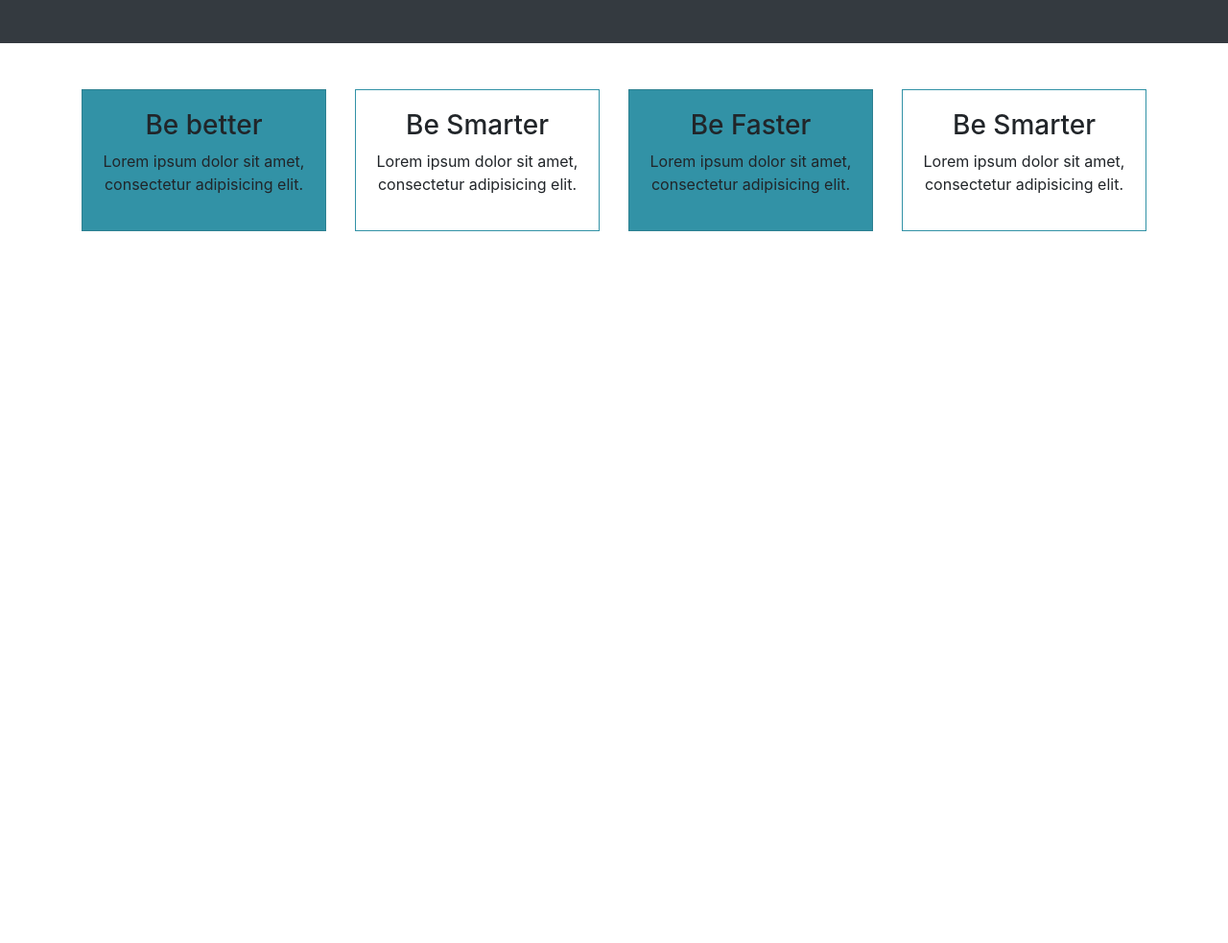
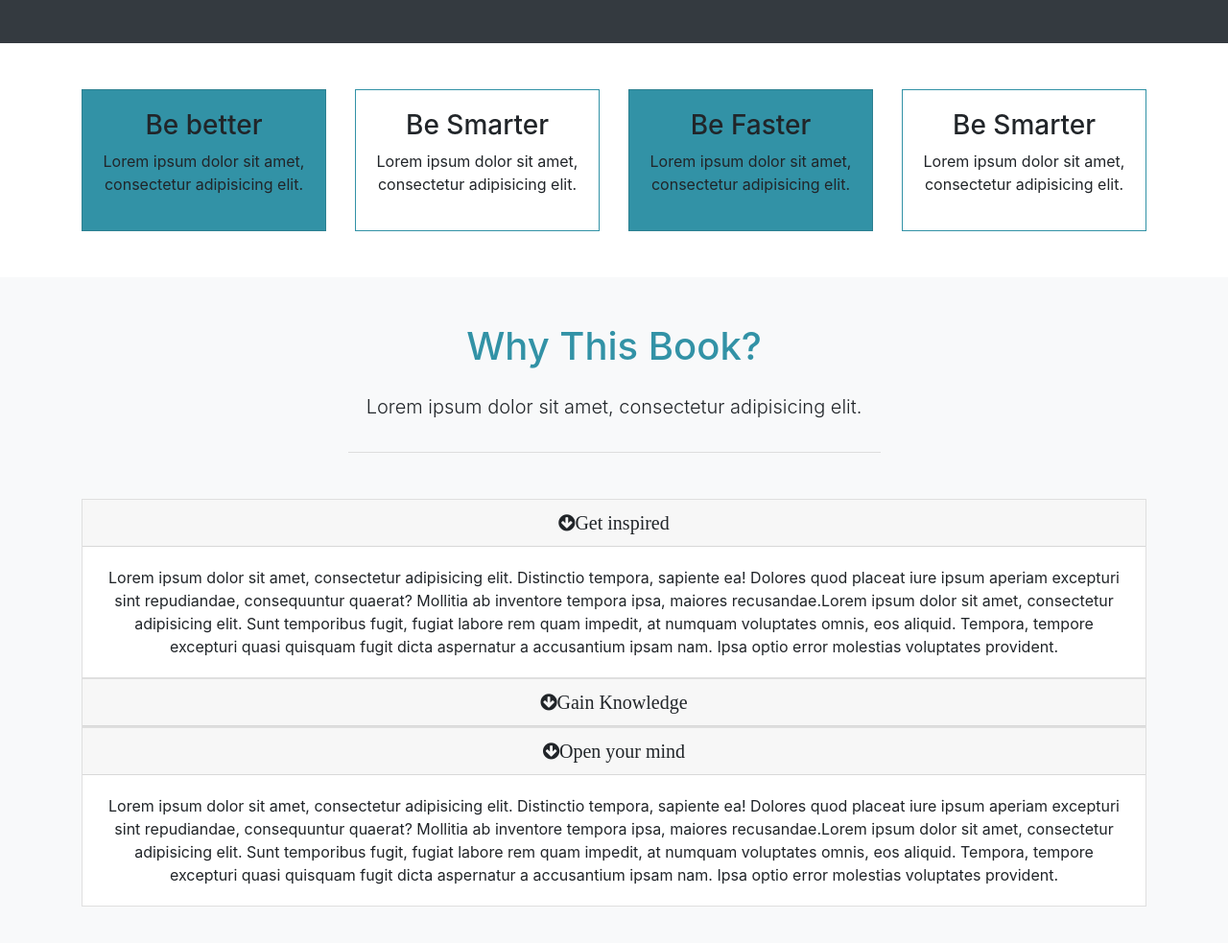
Before and after one commit to ModernGabbar/Mizuxe, a website: page src/index.html in a window 1280 px wide. Shown: the part 806-1789 px from the top of the page at 96% size. Before the commit the page ends 1095 px from the top, so only its background shows below. Drawn offline with Linux system fonts and the light colour scheme; files that its build step writes are made by us from their sources.

Commit message:
Added about and accordion sections

```diff
--- a/src/index.html
+++ b/src/index.html
@@ -117,6 +117,80 @@
 		</div>
 	</section>
 
+	<!-- About / Why section -->
+	<section id="about" class="py-5 text-center bg-light">
+		<div class="container">
+			<div class="row">
+				<div class="col">
+					<div class="info-header mb-5">
+						<h1 class="text-primary pb-3">
+							Why This Book?
+						</h1>
+						<p class="lead pb-3">
+							Lorem ipsum dolor sit amet, consectetur adipisicing elit.
+						</p>
+					</div>
+
+					<!-- Accordion -->
+					<div id="accordion" role="tablist">
+						<div class="card">
+							<div class="card-header" id="heading1">
+								<h5 class="mb-0">
+									<div href="#collapse1" data-toggle="collapse" data-prevent="#accordion">
+										<i class="fa fa-arrow-circle-down">Get inspired</i>
+									</div>
+								</h5>
+							</div>
+
+							<div id="collapse1" class="collapse show">
+								<div class="card-body">
+									Lorem ipsum dolor sit amet, consectetur adipisicing elit. Distinctio tempora, sapiente ea! Dolores quod placeat iure ipsum aperiam excepturi sint repudiandae, consequuntur quaerat? Mollitia ab inventore tempora ipsa, maiores recusandae.Lorem ipsum dolor sit amet, consectetur adipisicing elit. Sunt temporibus fugit, fugiat labore rem quam impedit, at numquam voluptates omnis, eos aliquid. Tempora, tempore excepturi quasi quisquam fugit dicta aspernatur a accusantium ipsam nam. Ipsa optio error molestias voluptates provident.
+								</div>
+							</div>
+						</div>
+					</div>
+
+					<div id="accordion" role="tablist">
+						<div class="card">
+							<div class="card-header" id="heading2">
+								<h5 class="mb-0">
+									<div href="#collapse2" data-toggle="collapse" data-prevent="#accordion">
+										<i class="fa fa-arrow-circle-down">Gain Knowledge</i>
+									</div>
+								</h5>
+							</div>
+
+							<div id="collapse2" class="collapse">
+								<div class="card-body">
+									Lorem ipsum dolor sit amet, consectetur adipisicing elit. Distinctio tempora, sapiente ea! Dolores quod placeat iure ipsum aperiam excepturi sint repudiandae, consequuntur quaerat? Mollitia ab inventore tempora ipsa, maiores recusandae.Lorem ipsum dolor sit amet, consectetur adipisicing elit. Sunt temporibus fugit, fugiat labore rem quam impedit, at numquam voluptates omnis, eos aliquid. Tempora, tempore excepturi quasi quisquam fugit dicta aspernatur a accusantium ipsam nam. Ipsa optio error molestias voluptates provident.
+								</div>
+							</div>
+						</div>
+					</div>
+
+					<div id="accordion" role="tablist">
+						<div class="card">
+							<div class="card-header" id="heading3">
+								<h5 class="mb-0">
+									<div href="#collapse3" data-toggle="collapse" data-prevent="#accordion">
+										<i class="fa fa-arrow-circle-down">Open your mind</i>
+									</div>
+								</h5>
+							</div>
+
+							<div id="collapse3" class="collapse show">
+								<div class="card-body">
+									Lorem ipsum dolor sit amet, consectetur adipisicing elit. Distinctio tempora, sapiente ea! Dolores quod placeat iure ipsum aperiam excepturi sint repudiandae, consequuntur quaerat? Mollitia ab inventore tempora ipsa, maiores recusandae.Lorem ipsum dolor sit amet, consectetur adipisicing elit. Sunt temporibus fugit, fugiat labore rem quam impedit, at numquam voluptates omnis, eos aliquid. Tempora, tempore excepturi quasi quisquam fugit dicta aspernatur a accusantium ipsam nam. Ipsa optio error molestias voluptates provident.
+								</div>
+							</div>
+						</div>
+					</div>
+
+				</div>
+			</div>
+		</div>
+	</section>
+
 	<script src="js/jquery.min.js"></script>
 	<script src="js/popper.min.js"></script>
 	<script src="js/bootstrap.min.js"></script>
--- a/src/scss/style.scss
+++ b/src/scss/style.scss
@@ -30,3 +30,9 @@ body {
 		height: 100%;
 	}
 }
+
+.info-header {
+	width: 50%;
+	margin: auto;
+	border-bottom: 1px #ddd solid;
+}
```
Also changed, not shown: src/css/style.css.
